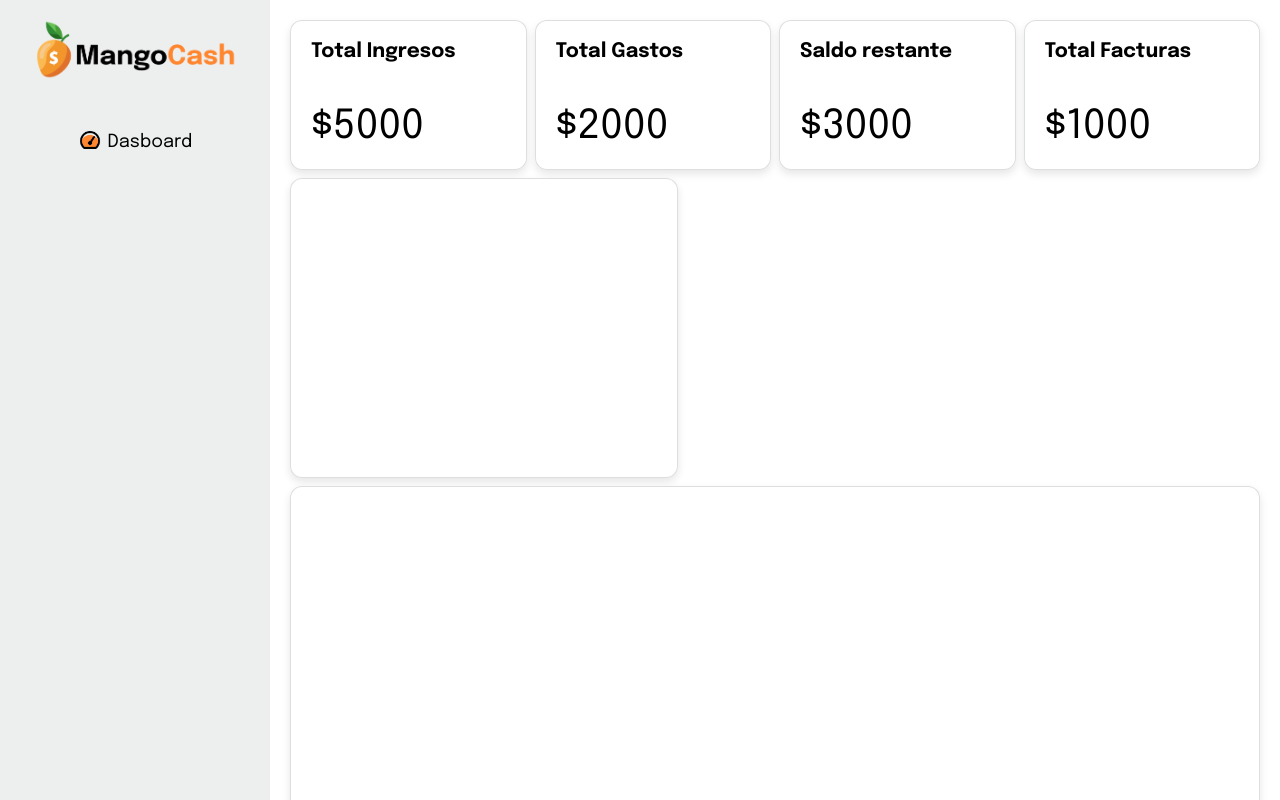
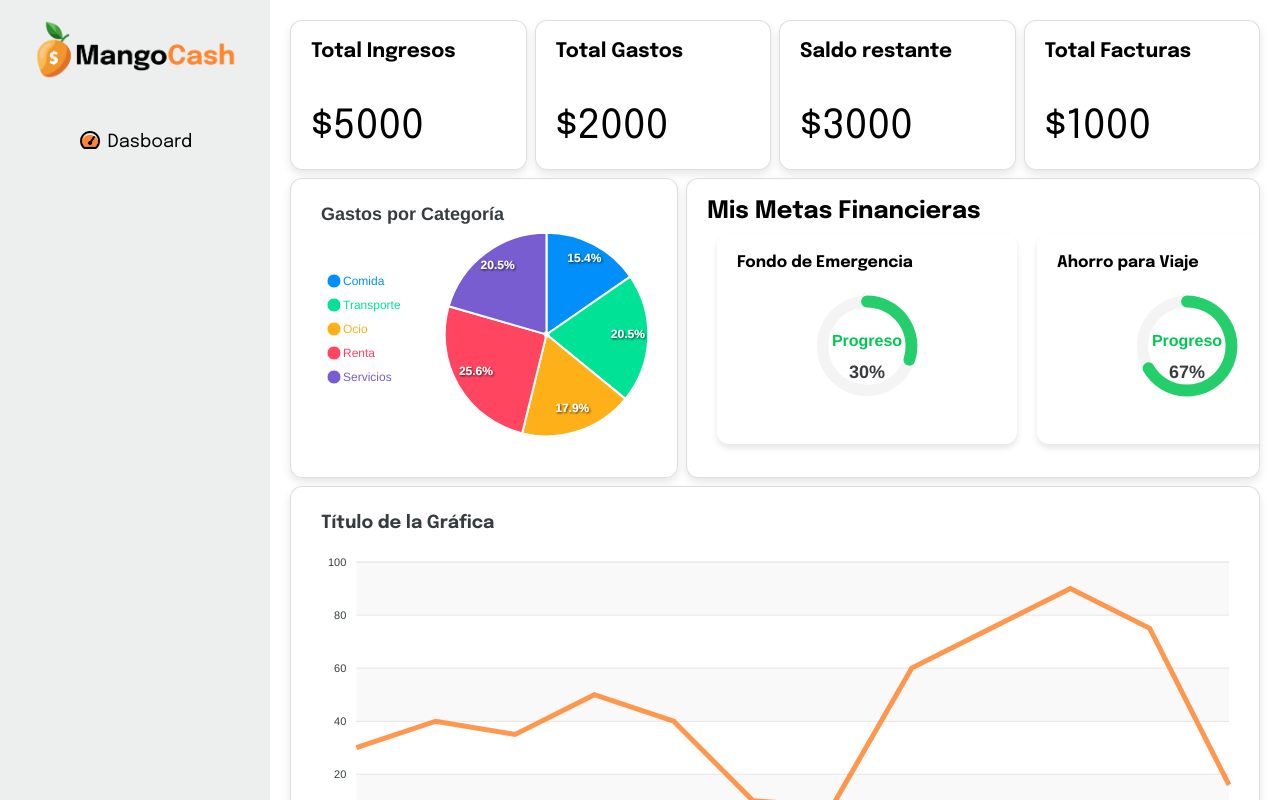
Before and after one commit to Gabiimollo/MangoCash__Frontend, a React (Vite) app: page /app/dashboard in a window 1280 px wide. Built offline with nearby package versions, Linux system fonts and the light colour scheme.

Commit message:
Dashboard Hardcodeado terminado

```diff
--- a/package.json
+++ b/package.json
@@ -10,7 +10,9 @@
     "preview": "vite preview"
   },
   "dependencies": {
+    "apexcharts": "^4.0.0",
     "react": "^18.3.1",
+    "react-apexcharts": "^1.6.0",
     "react-dom": "^18.3.1",
     "react-router-dom": "^7.0.1",
     "react-toastify": "^10.0.6"
--- a/src/pages/App/Dashboard/Dashboard.css
+++ b/src/pages/App/Dashboard/Dashboard.css
@@ -13,7 +13,6 @@
 
 .card-dashboard {
     width: 25%;
-    min-width: fit-content;
     height: 150px; /* Para adaptarse al contenido dinámico */
     min-height: 150px; /* Establece una altura mínima */
     padding: 20px; /* Añade espacio interno */
@@ -52,3 +51,53 @@
     width: 100%;
     min-height: 400px;
 }
+/* Goals Cards */
+
+.--goals-card-container{
+    flex: 1;
+    max-width: 60%;
+
+    min-height: 300px;
+
+    overflow: hidden;
+    overflow-x: scroll;
+}
+
+.--goals-card-container div {
+    display: flex;
+}
+
+.goal-card {
+    width: 300px;
+    background: #fff;
+    padding: 20px;
+    margin: 10px;
+    border-radius: 12px;
+    box-shadow: 0 4px 6px rgba(0, 0, 0, 0.1);
+    display: flex;
+    flex-direction: column;
+  }
+
+  .goal-card h3 {
+    font-size: 12px;
+    text-align: center;
+  }
+
+  .goal-progress {
+    display: flex;
+    justify-content: center;
+  }
+
+  .goal-details {
+    font-size: 10px;
+    text-align: center;
+  }
+
+  .goal-cards {
+    display: flex;
+    flex-wrap: wrap;
+    gap: 20px;
+    justify-content: center;
+  }
+
+  /* Fin Goalds Cards */
--- a/src/pages/App/Dashboard/Dashboard.jsx
+++ b/src/pages/App/Dashboard/Dashboard.jsx
@@ -4,8 +4,17 @@ import './Dashboard.css'
 import InfoCards from './cards/InfoCards'
 import GastosPorCategoria from './cards/GastosPorCategoria'
 import BalanceMensual from './cards/BalanceMensual'
+import GoalCard from './cards/ObjetivosAhorroResumen';
+
 
 const Dashboard = () => {
+
+  const goals = [
+    { name: 'Fondo de Emergencia', target: 5000, current: 1500 },
+    { name: 'Ahorro para Viaje', target: 3000, current: 2000 },
+    { name: 'Compra de Electrodomésticos', target: 1500, current: 700 },
+  ];
+
   return (
     <div className='contenedor-principal'>
       <div className="row-dashboard">
@@ -16,6 +25,22 @@ const Dashboard = () => {
       </div>
       <div className="row-dashboard">
         <GastosPorCategoria />
+
+      <div className="card-dashboard --goals-card-container">
+        <h2>Mis Metas Financieras</h2>
+        <div>
+          {goals.map((goal, index) => (
+              <GoalCard
+                key={index}
+                goalName={goal.name}
+                targetAmount={goal.target}
+                currentAmount={goal.current}
+              />
+            ))}
+        </div>
+
+      </div>
+
       </div>
       <div className="row-dashboard">
         <BalanceMensual />
--- a/src/pages/App/Dashboard/cards/BalanceMensual.jsx
+++ b/src/pages/App/Dashboard/cards/BalanceMensual.jsx
@@ -1,9 +1,56 @@
 import React from 'react'
+import ApexCharts from 'react-apexcharts';
 
 const BalanceMensual = () => {
+
+  const series = [
+    {
+      name: 'Ventas',
+      data: [30, 40, 35, 50, 40, 10, 8, 60, 75, 90, 75, 16],
+    },
+  ];
+
+  const chartOptions = {
+    chart: {
+      id: 'line-chart',
+      type: 'line',
+      zoom: {
+        enabled: false
+      },
+      toolbar: {
+        show: false, // Deshabilita la barra de herramientas
+      },
+    },
+    stroke: {
+      curve: 'straight', // Opción para líneas suaves
+      colors: '#FF862F',
+    },
+    title: {
+      text: 'Título de la Gráfica',
+      align: 'left', // Puedes cambiar la alineación a 'left' o 'right'
+      style: {
+        fontSize: '18px', // Tamaño de la fuente
+        fontWeight: 'bold', // Negrita
+        fontFamily: 'Epilogue', // Fuente
+      },
+    },
+    grid: {
+      row: {
+        colors: ['#f3f3f3', 'transparent'], // takes an array which will be repeated on columns
+        opacity: 0.5
+      },
+    },
+    xaxis: {
+      categories: ['Ene', 'Feb', 'Mar', 'Abr', 'May', 'Jun', 'Jul', 'Ago', 'Sep', 'Oct', 'Nov', 'Dic'],
+    },
+    yaxis: {
+      max: Math.max(...series[0].data)+10
+    }
+  };
+
   return (
     <div className="card-dashboard --balanceMensual">
-
+      <ApexCharts options={chartOptions} series={series} type="line" height={"100%"}/>
     </div>
   )
 }
--- a/src/pages/App/Dashboard/cards/GastosPorCategoria.jsx
+++ b/src/pages/App/Dashboard/cards/GastosPorCategoria.jsx
@@ -1,9 +1,44 @@
 import React from 'react'
+import ApexCharts from 'react-apexcharts';
+
 
 const GastosPorCategoria = () => {
+
+    const data = {
+      series: [30, 40, 35, 50, 40],  // Los datos de cada categoría (puedes adaptarlos)
+      options: {
+        chart: {
+          type: 'pie',  // Tipo de gráfico: torta
+          width: '100%',  // Asegura que el gráfico ocupe el 100% del contenedor
+        },
+        labels: ['Comida', 'Transporte', 'Ocio', 'Renta', 'Servicios'],  // Etiquetas de cada segmento
+        title: {
+          text: 'Gastos por Categoría',  // Título del gráfico
+          align: 'left',  // Alineación del título
+          style: {
+            fontSize: '18px',  // Tamaño de fuente del título
+            fontWeight: 'bold',  // Peso de la fuente
+          },
+        },
+        legend: {
+          position: 'left',  // Posición de la leyenda
+          offsetY: 50,
+          labels: {
+            useSeriesColors: true,  // Usa los colores de cada serie para la leyenda
+          },
+        },
+      },
+    };
+
   return (
     <div className="card-dashboard --gastoCategoria">
-
+      <ApexCharts
+        options={data.options}
+        series={data.series}
+        type="pie"
+        width="100%"
+        height={"100%"}
+      />
     </div>
   )
 }
--- /dev/null
+++ b/src/pages/App/Dashboard/cards/ObjetivosAhorroResumen.jsx
@@ -0,0 +1,51 @@
+import React from 'react';
+import Chart from 'react-apexcharts';
+
+const GoalCard = ({ goalName, targetAmount, currentAmount }) => {
+  const progress = (currentAmount / targetAmount) * 100;
+
+  const chartOptions = {
+    chart: {
+      type: 'radialBar',
+      height: '100%',
+      width: '100%',
+    },
+    plotOptions: {
+      radialBar: {
+        dataLabels: {
+          show: true,
+          name: {
+            fontSize: '16px',
+            fontWeight: 'bold',
+          },
+          value: {
+            fontSize: '18px',
+            fontWeight: 'bold',
+            formatter: (val) => `${Math.round(val)}%`,
+          },
+        },
+      },
+    },
+    stroke: {
+      lineCap: 'round',
+    },
+    fill: {
+      colors: ['#00c853'], // Puedes elegir un color que te guste
+    },
+    series: [progress], // El progreso de la meta en porcentaje
+    labels: ['Progreso'],
+  };
+
+  return (
+
+      <div className="goal-card">
+        <h4>{goalName}</h4>
+        <div className="goal-progress">
+          <Chart options={chartOptions} series={[progress]} type="radialBar" height={150} />
+        </div>
+      </div>
+
+  );
+};
+
+export default GoalCard;
```
Also changed, not shown: 1 other file (tests, documents, lock files or other folders).
